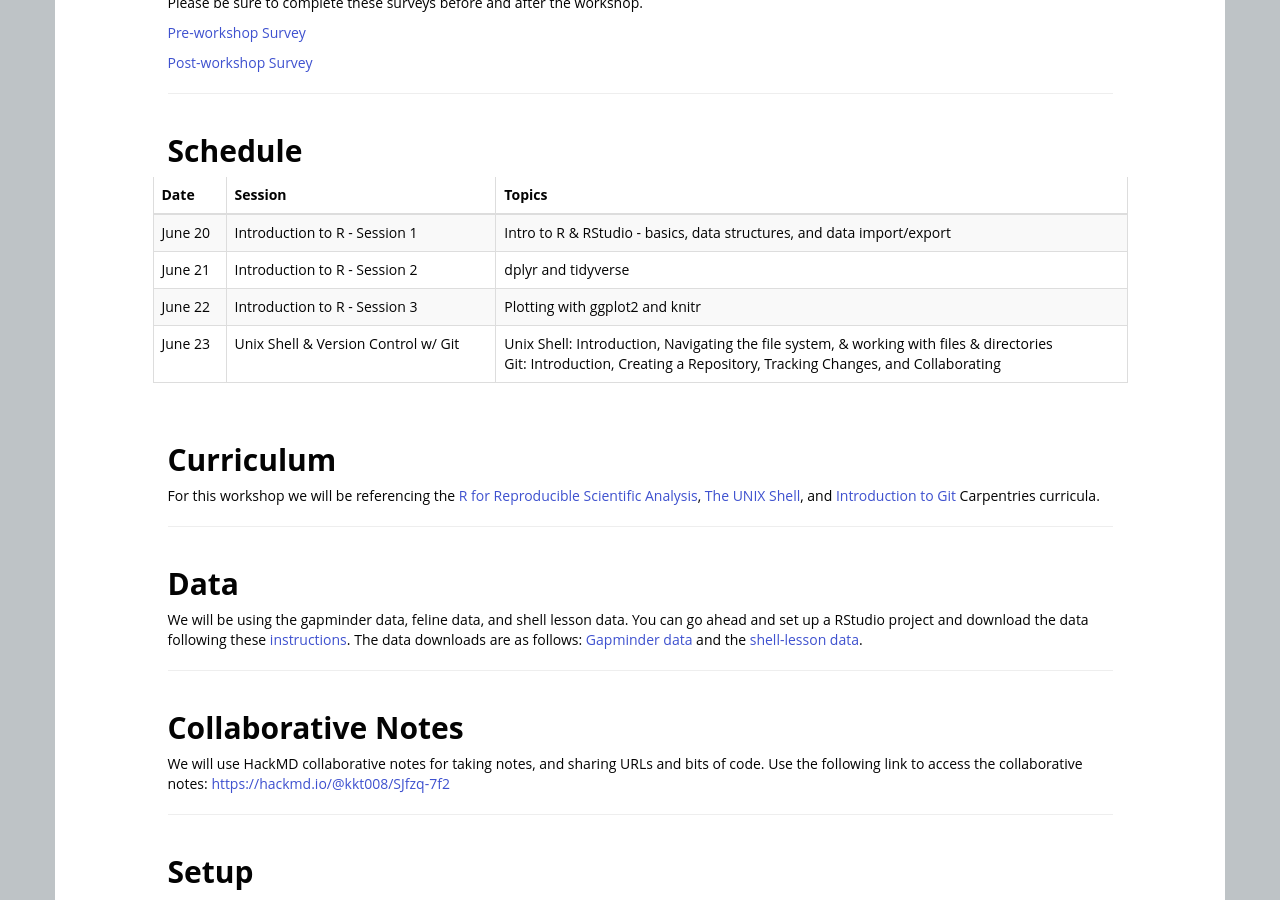
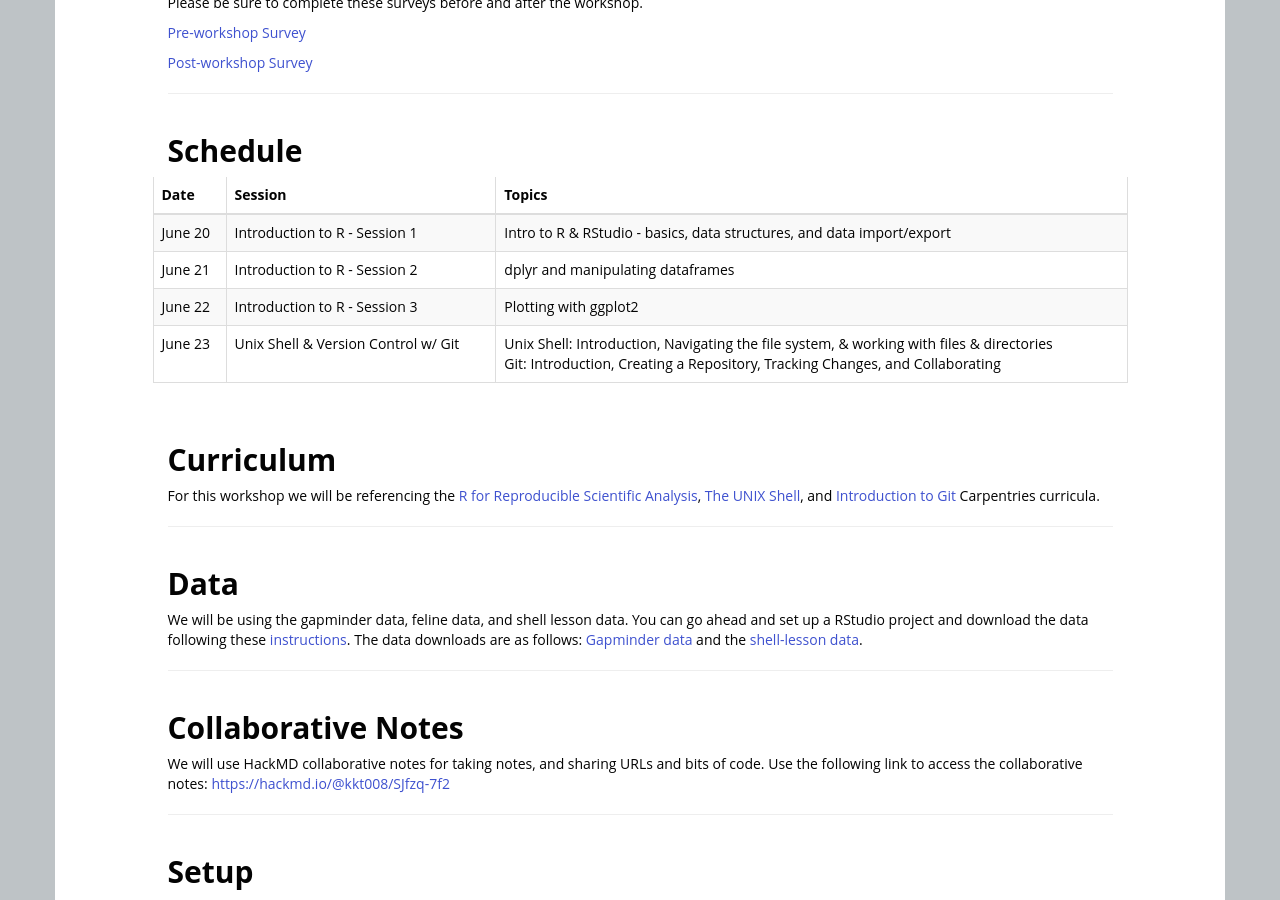
Before and after one commit to ucsdlib/2023-06-19-UCSD, a Jekyll site: the page built from index.html, in a window 1280 px wide and 900 px high, scrolled down 1199 px. Built offline with Jekyll 4.4.1, drawn with Linux system fonts in a browser that asks for light colours; nearby versions of some CDN libraries; library files that are not in the unit come from our copies.

Commit message:
updated lesson topics

```diff
--- a/index.html
+++ b/index.html
@@ -162,8 +162,8 @@ Everyone who participates in Carpentries activities is required to conform to th
      <thead><tr> <th><strong>Date</strong></th> <th><strong>Session</strong></th> <th><strong>Topics</strong></th> </tr></thead>
      <tbody>
       <tr><td>June 20</td><td>Introduction to R - Session 1</td><td>Intro to R & RStudio - basics, data structures, and data import/export</td></tr>
-      <tr><td>June 21</td><td>Introduction to R - Session 2</td><td>dplyr and tidyverse</td></tr>
-      <tr><td>June 22</td><td>Introduction to R - Session 3</td><td>Plotting with ggplot2 and knitr</td></tr>
+      <tr><td>June 21</td><td>Introduction to R - Session 2</td><td>dplyr and manipulating dataframes</td></tr>
+      <tr><td>June 22</td><td>Introduction to R - Session 3</td><td>Plotting with ggplot2</td></tr>
       <tr><td>June 23</td><td>Unix Shell & Version Control w/ Git</td><td> Unix Shell: Introduction, Navigating the file system, & working with files & directories <br> Git: Introduction, Creating a Repository, Tracking Changes, and Collaborating</td></tr>
      </tbody></table>
   </div>
```
